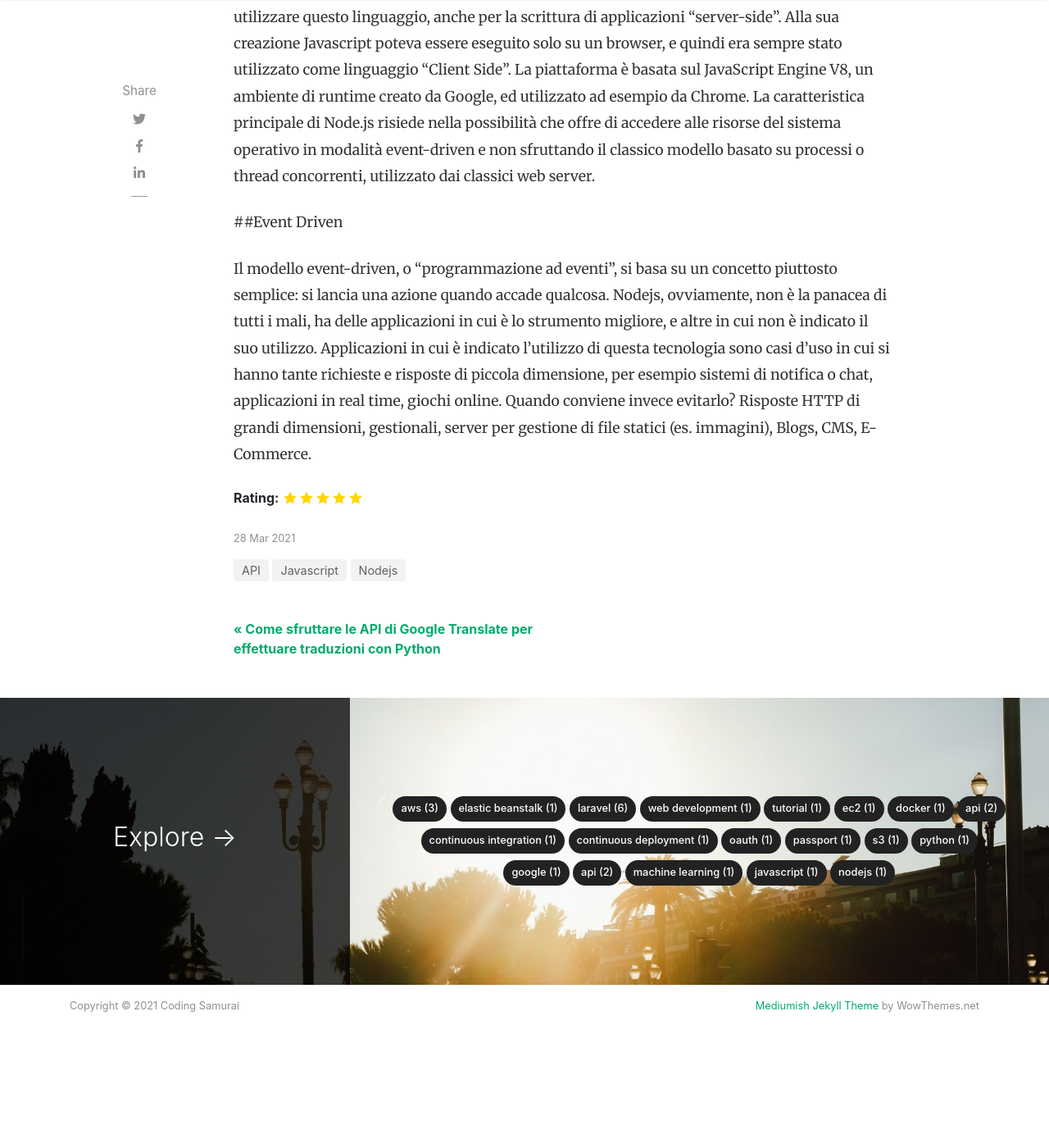
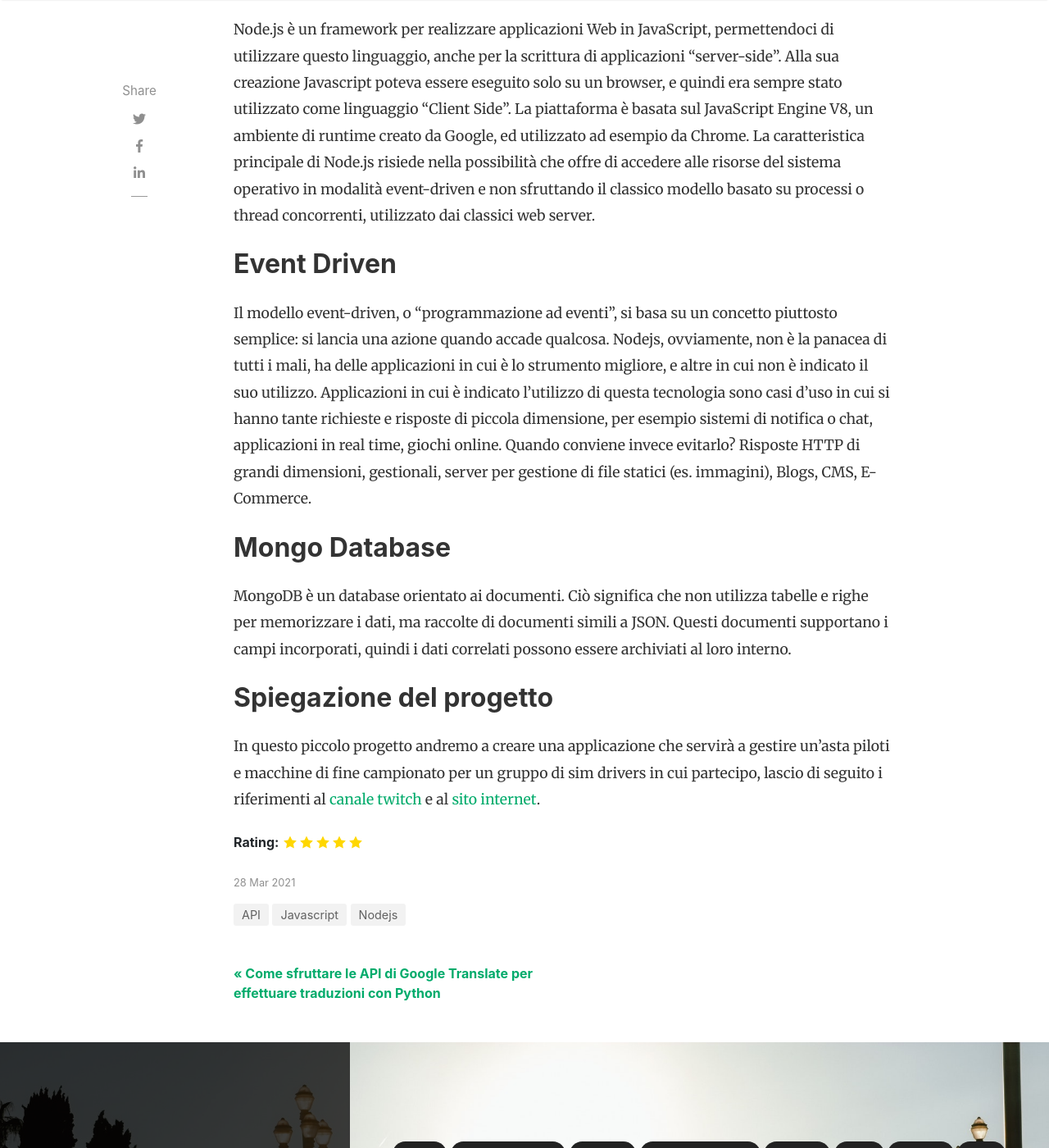
Before and after one commit to mattiatoselli/codingsamurai, a Jekyll site: the page built from _posts/2021-03-28-nodejs-mongo-introduzione.md, in a window 1280 px wide and 1400 px high, scrolled down 918 px. Shown: the whole window at 82% size. Built offline with Jekyll 4.4.1, drawn with Linux system fonts in a browser that asks for light colours; nearby versions of some CDN libraries; comment, search, counter and statistics services are not loaded; before the commit the page ends 2228 px from its top, so only the background shows below that; some of the changed text lies outside the part shown.

Commit message:
Update 2021-03-28-nodejs-mongo-introduzione.md

```diff
--- a/_posts/2021-03-28-nodejs-mongo-introduzione.md
+++ b/_posts/2021-03-28-nodejs-mongo-introduzione.md
@@ -1,6 +1,6 @@
 ---
 layout: post
-title:  "Introduzione a Nodejs e Mongo"
+title:  "Creazione di una app NodeJs, MongoDb su DigitalOcean App Platform"
 author: mattia
 categories: [ Javascript, Nodejs, API]
 image: assets/images/node.jpg
@@ -15,8 +15,18 @@
 sfruttando il classico modello basato su processi o thread concorrenti, utilizzato dai classici web server.
 
 
-##Event Driven
+## Event Driven
 
 Il modello event-driven, o "programmazione ad eventi", si basa su un concetto piuttosto semplice: si lancia una azione quando accade qualcosa. Nodejs, ovviamente, non è la panacea di tutti i mali, ha delle applicazioni in cui è lo strumento migliore, e altre in cui non è indicato il suo utilizzo.
 Applicazioni in cui è indicato l'utilizzo di questa tecnologia sono casi d'uso in cui si hanno tante richieste e risposte di piccola dimensione, per esempio sistemi di notifica o chat, applicazioni in real time, giochi online.
 Quando conviene invece evitarlo? Risposte HTTP di grandi dimensioni, gestionali, server per gestione di file statici (es. immagini), Blogs, CMS, E-Commerce.
+
+
+## Mongo Database
+
+MongoDB è un database orientato ai documenti. Ciò significa che non utilizza tabelle e righe per memorizzare i dati, ma raccolte di documenti simili a JSON. Questi documenti supportano i campi incorporati, quindi i dati correlati possono essere archiviati al loro interno.
+
+
+## Spiegazione del progetto
+
+In questo piccolo progetto andremo a creare una applicazione che servirà a gestire un'asta piloti e macchine di fine campionato per un gruppo di sim drivers in cui partecipo, lascio di seguito i riferimenti al <a href="https://www.twitch.tv/racingteamitalia">canale twitch</a> e al <a href="https://www.racingteam.it">sito internet</a>.
```
